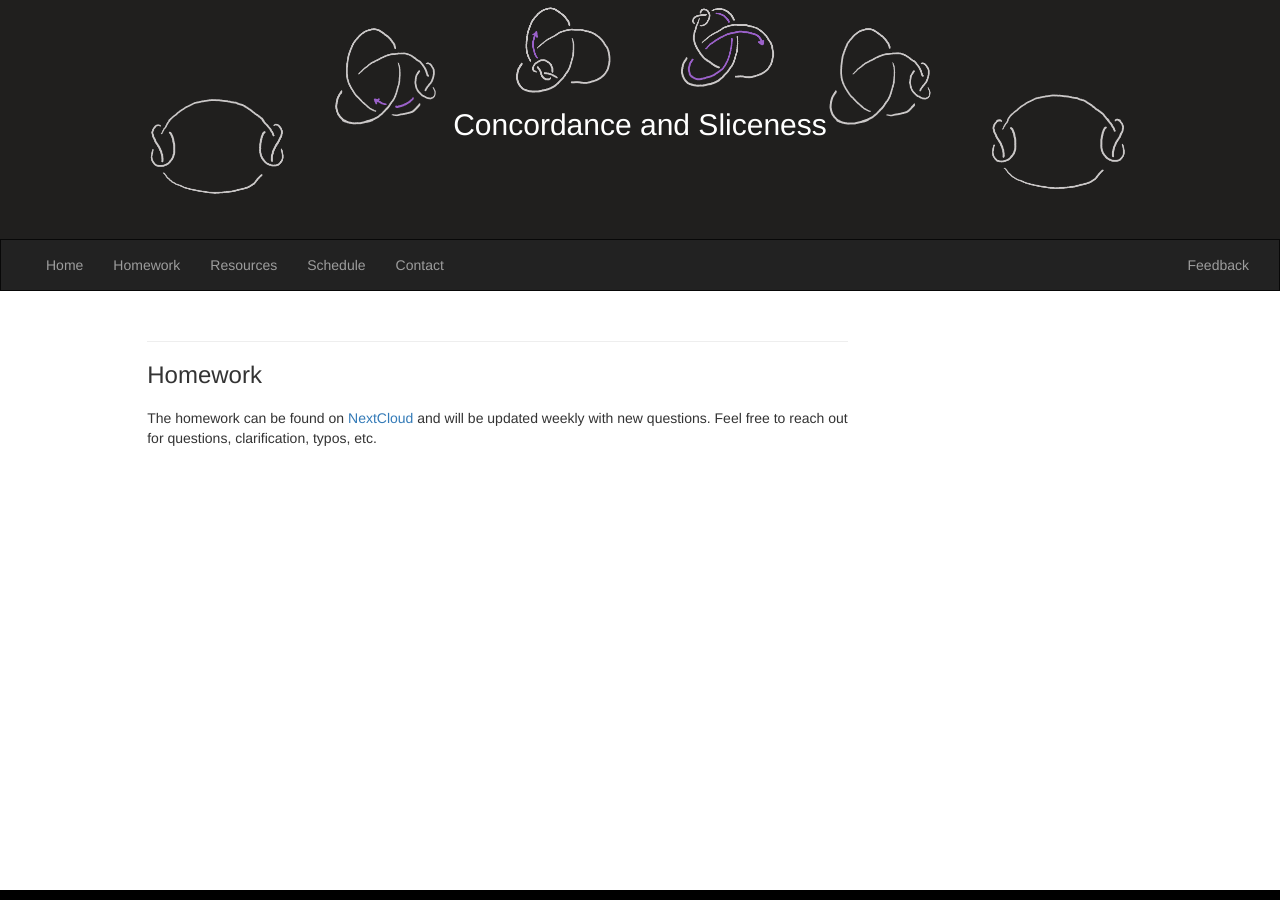
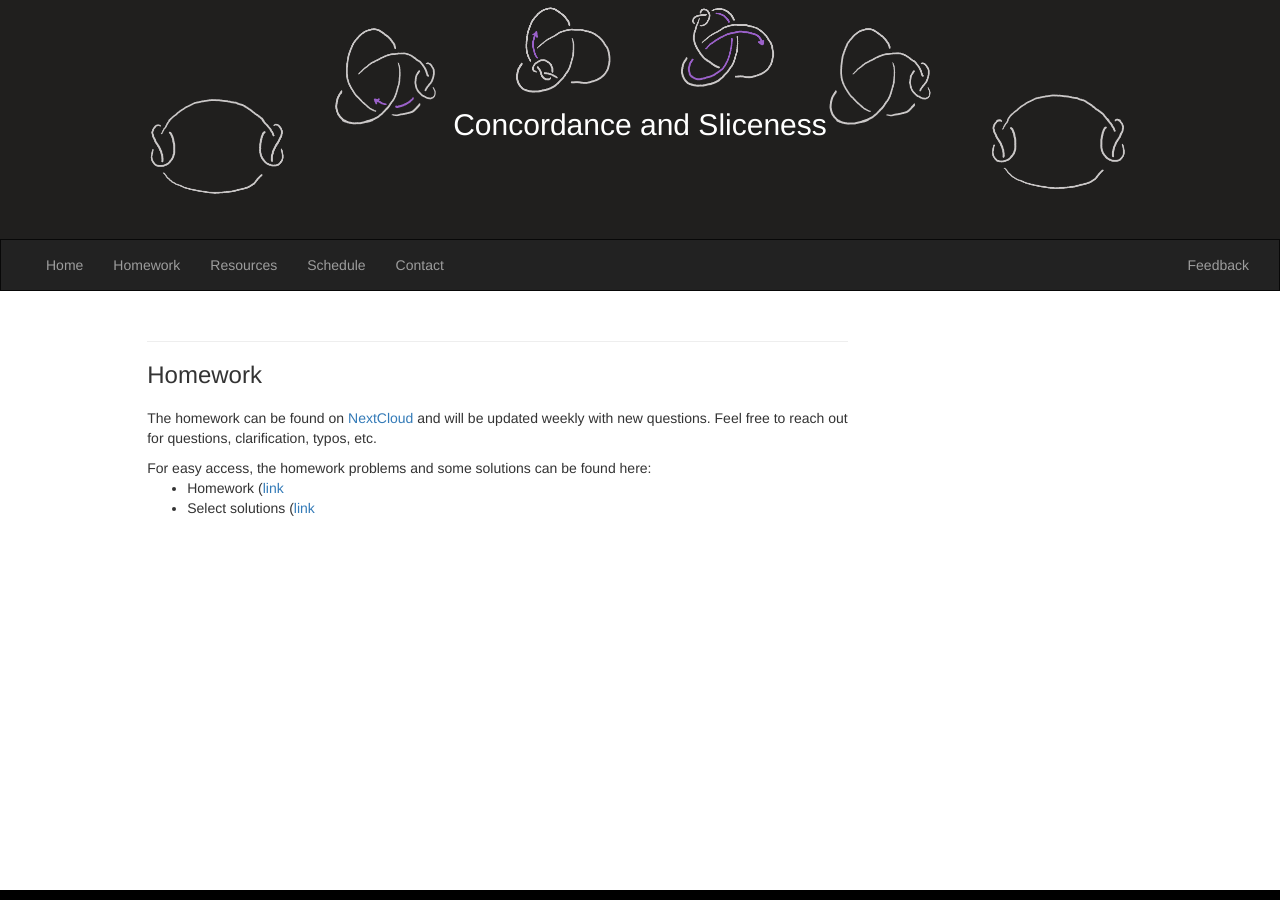
Before and after one commit to imsundberg/concordance, a Jekyll site: the page built from homework/index.html, in a window 1280 px wide. Built offline with Jekyll 4.4.1, drawn with Linux system fonts in a browser that asks for light colours.

Commit message:
Update index.html

```diff
--- a/homework/index.html
+++ b/homework/index.html
@@ -19,6 +19,17 @@ title: Homework
 			<div class="col-sm-2"></div>
 			<div class="col-sm-10" id="space">
 				The homework can be found on <a href="https://nextcloud.mpim-bonn.mpg.de/s/d7jwzTGgP4iYNMM">NextCloud</a> and will be updated weekly with new questions. Feel free to reach out for questions, clarification, typos, etc.
+			</div>
+		</div>
+
+		<div class="row">
+			<div class="col-sm-2"></div>
+			<div class="col-sm-10" id="space">
+				For easy access, the homework problems and some solutions can be found here:
+				<ul>
+					<li>Homework (<a href="files/homework.pdf">link</a></li>
+					<li>Select solutions (<a href="files/solutions.pdf">link</a></li>
+				</ul>
 			</div>
 		</div>
 
```
